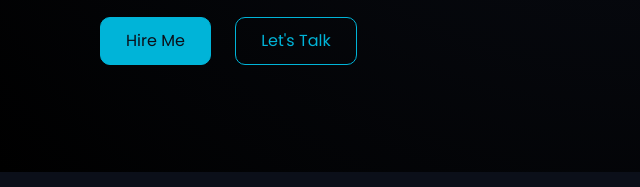
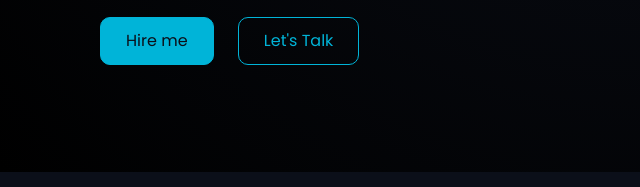
Before and after one commit to malikusman3603/Portfolio, a plain HTML site: page main.html in a window 1280 px wide. Shown: the part 426-613 px from the top of the page, 0-640 px from the left. Drawn offline with Linux system fonts and the light colour scheme.

Commit message:
Portfolio

```diff
--- a/main.html
+++ b/main.html
@@ -26,7 +26,7 @@
         <h3>Frontend Developer</h3>
         <p class="detail_port">Passionate web developer crafting modern, responsive websites with clean code and creative design.</p>
         <div class="buttons">
-          <a href="#contact" style="margin-right: 20px;" class="btn primary">Hire Me</a>
+          <a href="#contact" style="margin-right: 20px;" class="btn primary">Hire me</a>
           <a href="#" class="btn secondary">Let's Talk</a>
         </div>
       </div>
```
